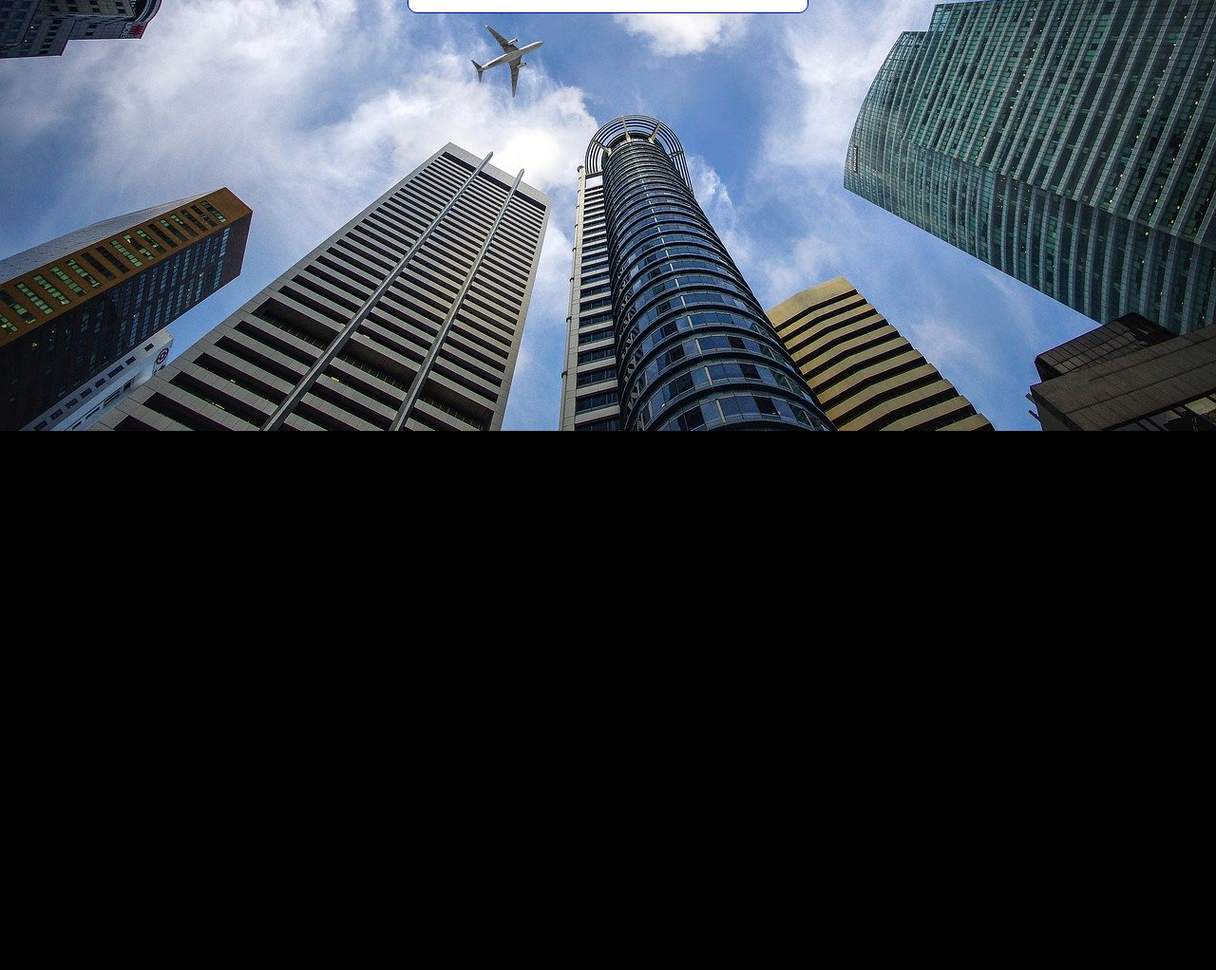
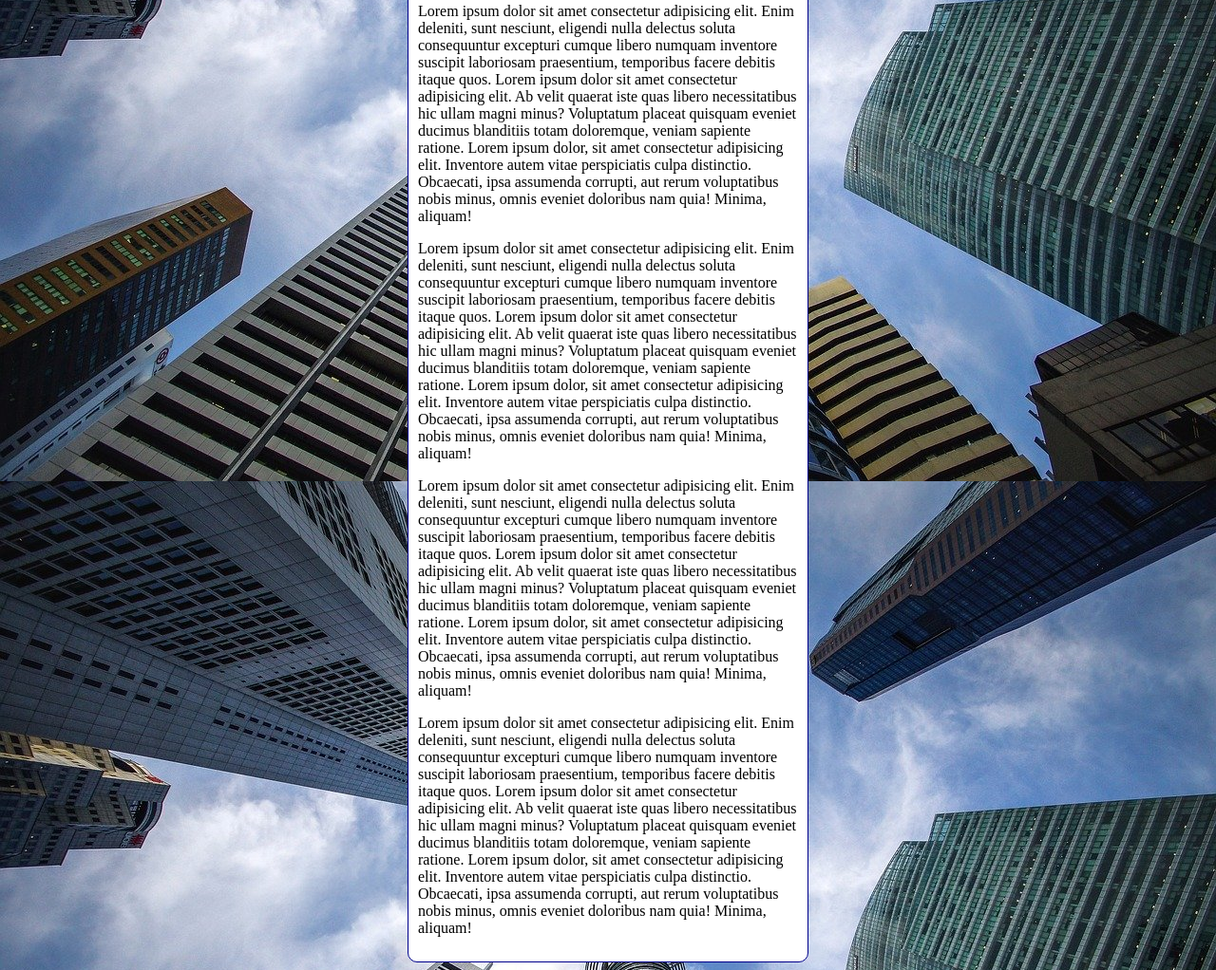
Before and after one commit to lucasehostim/html-css, a plain HTML site: page exercícios/ex022/fundo006.html in a window 1280 px wide. Shown: the part 346-1368 px from the top of the page at 95% size. Before the commit the page ends 800 px from the top, so only its background shows below. Drawn offline with Linux system fonts and the light colour scheme.

Commit message:
Update fundo006.html

```diff
--- a/exercícios/ex022/fundo006.html
+++ b/exercícios/ex022/fundo006.html
@@ -3,19 +3,25 @@
 <head>
     <meta charset="UTF-8">
     <meta name="viewport" content="width=device-width, initial-scale=1.0">
-    <title>Document</title>
+    <title>Fundo fixo de tela</title>
     <style>
         body {
+            /*
             background-color: black;
             background-image: url(imagens/wallpaper002.jpg);
             background-position: center top;
             background-repeat: no-repeat;
             background-size: cover;
+            background-attachment: fixed;
+            */
+            background: black url(imagens/wallpaper002.jpg) center center no-repeat fixed;
+
+            background-size: cover;
         }
 
         main {
             background-color: white;
-            width: 400px;
+            max-width: 400px;
             padding: 10px;
             margin: auto;
             border: 1px solid darkblue;
@@ -27,6 +33,10 @@
     <main>
         <h1>Teste de Imagem de fundo</h1>
         <p>Lorem ipsum dolor sit amet consectetur adipisicing elit. Enim deleniti, sunt nesciunt, eligendi nulla delectus soluta consequuntur excepturi cumque libero numquam inventore suscipit laboriosam praesentium, temporibus facere debitis itaque quos. Lorem ipsum dolor sit amet consectetur adipisicing elit. Ab velit quaerat iste quas libero necessitatibus hic ullam magni minus? Voluptatum placeat quisquam eveniet ducimus blanditiis totam doloremque, veniam sapiente ratione. Lorem ipsum dolor, sit amet consectetur adipisicing elit. Inventore autem vitae perspiciatis culpa distinctio. Obcaecati, ipsa assumenda corrupti, aut rerum voluptatibus nobis minus, omnis eveniet doloribus nam quia! Minima, aliquam!</p>
+        <p>Lorem ipsum dolor sit amet consectetur adipisicing elit. Enim deleniti, sunt nesciunt, eligendi nulla delectus soluta consequuntur excepturi cumque libero numquam inventore suscipit laboriosam praesentium, temporibus facere debitis itaque quos. Lorem ipsum dolor sit amet consectetur adipisicing elit. Ab velit quaerat iste quas libero necessitatibus hic ullam magni minus? Voluptatum placeat quisquam eveniet ducimus blanditiis totam doloremque, veniam sapiente ratione. Lorem ipsum dolor, sit amet consectetur adipisicing elit. Inventore autem vitae perspiciatis culpa distinctio. Obcaecati, ipsa assumenda corrupti, aut rerum voluptatibus nobis minus, omnis eveniet doloribus nam quia! Minima, aliquam!</p>
+        <p>Lorem ipsum dolor sit amet consectetur adipisicing elit. Enim deleniti, sunt nesciunt, eligendi nulla delectus soluta consequuntur excepturi cumque libero numquam inventore suscipit laboriosam praesentium, temporibus facere debitis itaque quos. Lorem ipsum dolor sit amet consectetur adipisicing elit. Ab velit quaerat iste quas libero necessitatibus hic ullam magni minus? Voluptatum placeat quisquam eveniet ducimus blanditiis totam doloremque, veniam sapiente ratione. Lorem ipsum dolor, sit amet consectetur adipisicing elit. Inventore autem vitae perspiciatis culpa distinctio. Obcaecati, ipsa assumenda corrupti, aut rerum voluptatibus nobis minus, omnis eveniet doloribus nam quia! Minima, aliquam!</p>
+        <p>Lorem ipsum dolor sit amet consectetur adipisicing elit. Enim deleniti, sunt nesciunt, eligendi nulla delectus soluta consequuntur excepturi cumque libero numquam inventore suscipit laboriosam praesentium, temporibus facere debitis itaque quos. Lorem ipsum dolor sit amet consectetur adipisicing elit. Ab velit quaerat iste quas libero necessitatibus hic ullam magni minus? Voluptatum placeat quisquam eveniet ducimus blanditiis totam doloremque, veniam sapiente ratione. Lorem ipsum dolor, sit amet consectetur adipisicing elit. Inventore autem vitae perspiciatis culpa distinctio. Obcaecati, ipsa assumenda corrupti, aut rerum voluptatibus nobis minus, omnis eveniet doloribus nam quia! Minima, aliquam!</p>
+        <p>Lorem ipsum dolor sit amet consectetur adipisicing elit. Enim deleniti, sunt nesciunt, eligendi nulla delectus soluta consequuntur excepturi cumque libero numquam inventore suscipit laboriosam praesentium, temporibus facere debitis itaque quos. Lorem ipsum dolor sit amet consectetur adipisicing elit. Ab velit quaerat iste quas libero necessitatibus hic ullam magni minus? Voluptatum placeat quisquam eveniet ducimus blanditiis totam doloremque, veniam sapiente ratione. Lorem ipsum dolor, sit amet consectetur adipisicing elit. Inventore autem vitae perspiciatis culpa distinctio. Obcaecati, ipsa assumenda corrupti, aut rerum voluptatibus nobis minus, omnis eveniet doloribus nam quia! Minima, aliquam!</p>
     </main>
 </body>
 </html>
```
